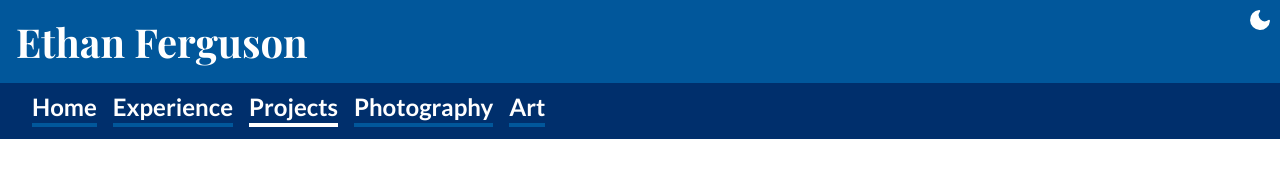
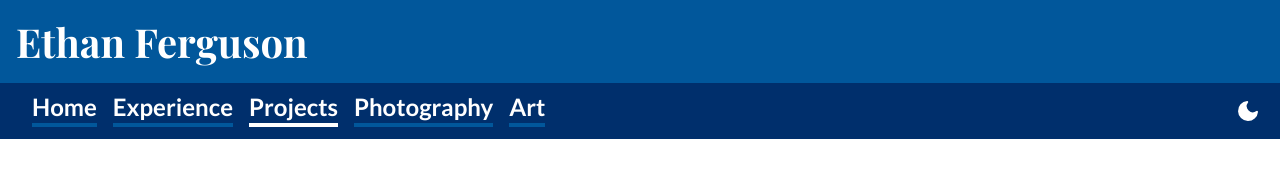
Before and after one commit to efergus/efergus.github.io, a SvelteKit app: page /projects/no-js/dark-mode in a window 1280 px wide. Shown: the top 179 px of the page. Built offline with nearby package versions, Linux system fonts and the light colour scheme; a web font is replaced by a local one.

Commit message:
Minor updates

```diff
--- a/src/lib/components/DarkModeButton.svelte
+++ b/src/lib/components/DarkModeButton.svelte
@@ -1,5 +1,5 @@
 <script lang="ts">
-  import { run } from 'svelte/legacy';
+  import { run } from "svelte/legacy";
 
   import Moon from "$lib/icons/Moon.svelte";
   import clsx from "clsx";
@@ -10,21 +10,20 @@
   }
 
   let { checked = $bindable(false), color = undefined }: Props = $props();
-  let colorClass = $state("");
-  run(() => {
-    colorClass = "fill-contrast stroke-contrast";
+  let colorClass = $derived.by(() => {
     if (color === "white") {
-      colorClass = "fill-white stroke-white";
+      return "fill-white stroke-white";
     } else if (color === "black") {
-      colorClass = "fill-black stroke-black";
+      return "fill-black stroke-black";
     }
+    return "fill-contrast stroke-contrast";
   });
 </script>
 
 <label
   class={clsx(
     colorClass,
-    "hover:bg-secondary h-fit p-1 rounded-lg cursor-pointer"
+    "hover:bg-secondary h-fit p-1 rounded-lg cursor-pointer",
   )}
 >
   <input type="checkbox" class="hidden dark-mode-toggle" bind:checked />
--- a/src/lib/components/Gallery.svelte
+++ b/src/lib/components/Gallery.svelte
@@ -12,15 +12,15 @@
 
   interface Props {
     images?: {
-    src: string;
-    alt?: string;
-    shape?: "portrait" | "square" | string;
-  }[];
+      src: string;
+      alt?: string;
+      shape?: "portrait" | "square" | string;
+    }[];
   }
 
   let { images = [] }: Props = $props();
 
-  let gallery: HTMLDivElement = $state();
+  let gallery: HTMLDivElement | undefined = $state();
   let selected: Selected | null = $state(null);
 
   const onClick = (index: number) => (event: MouseEvent) => {
@@ -56,7 +56,7 @@
   };
 
   const listener = (e: Event) => {
-    if (e?.currentTarget && !gallery.contains(e.target as Node)) {
+    if (e?.currentTarget && !gallery?.contains(e.target as Node)) {
       selected = null;
     }
   };
--- a/src/routes/+layout.svelte
+++ b/src/routes/+layout.svelte
@@ -24,26 +24,25 @@
     class="theme-focus bg-primary p-1 z-50 hidden md:flex justify-between"
   >
     <h1 class="p-3 font-serif">Ethan Ferguson</h1>
-    <DarkModeButton bind:checked={invert} color="white" />
   </header>
-  <div class="theme-focus sticky top-0 bg-secondary w-full z-40">
+  <div
+    class="theme-focus sticky top-0 bg-secondary w-full z-40 flex flex-row justify-between items-center pl-8 pr-4"
+  >
     <PageMenu>
       {#snippet title()}
         <h2>Ethan Ferguson</h2>
       {/snippet}
       <div
-        class="bg-secondary flex flex-col md:flex-row flex-wrap px-8 pt-2 pb-3 gap-4"
+        class="bg-secondary flex flex-col md:flex-row flex-wrap pt-2 pb-3 gap-4"
       >
         <NavLink href="/">Home</NavLink>
         <NavLink href="/experience">Experience</NavLink>
         <NavLink href="/projects">Projects</NavLink>
         <NavLink href="/photography">Photography</NavLink>
         <NavLink href="/art">Art</NavLink>
-        <div class="flex justify-end items-center gap-2 md:hidden">
-          <DarkModeButton bind:checked={invert} color="white" />
-        </div>
       </div>
     </PageMenu>
+    <DarkModeButton bind:checked={invert} color="white" />
   </div>
   <div class="w-full grow flex flex-col justify-center px-4 py-8">
     <div class="grow-[1]"></div>
--- a/src/routes/projects/no-js/dark-mode/+page.svelte
+++ b/src/routes/projects/no-js/dark-mode/+page.svelte
@@ -144,7 +144,7 @@
       means it will be pretty responsive compared to a JS implementation that
       has to run on the main thread. My favorite part, though, is that it's just
       a great way to set up theming, even if you don't have a need for the
-      CSS-inly dark mode selector. And at the end of the day, isn't that what
+      CSS-only dark mode selector. And at the end of the day, isn't that what
       we're all dreaming of? ...right?
     </p>
     <h2>P.S. - JS Fallback</h2>
```
